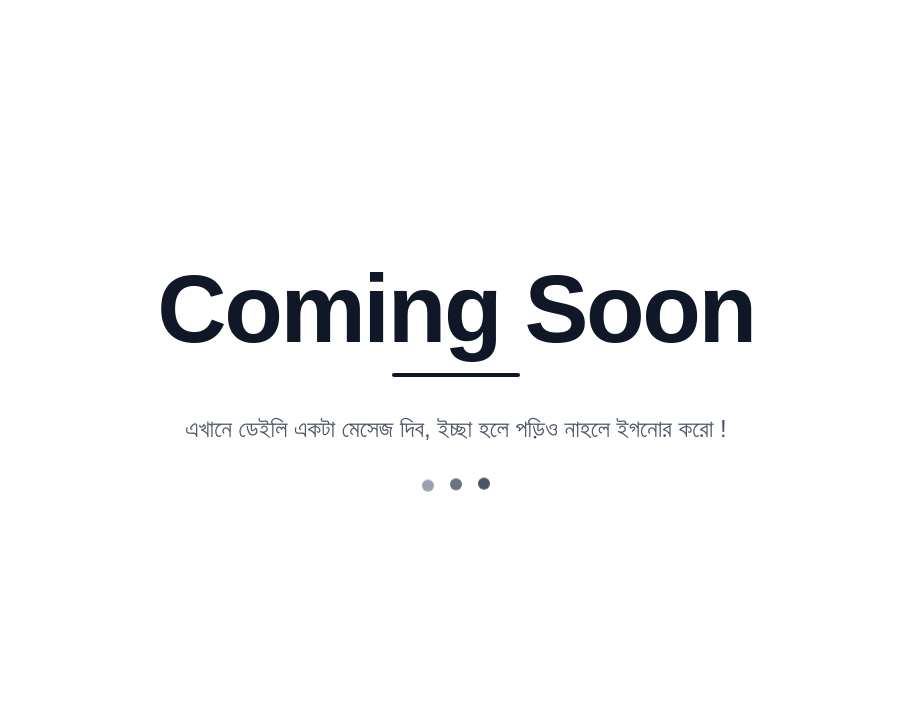
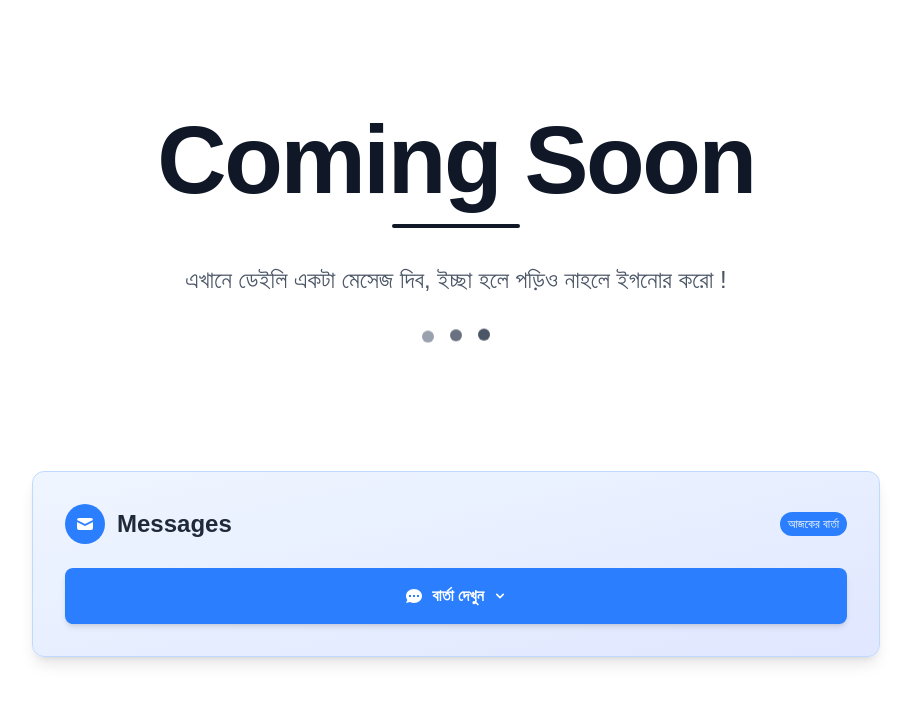
Before and after one commit to rahman-sohan/Penguine, a Next.js app: page / in a window 1280 px wide. Shown: the top 702 px of the page, without its empty margins (184-1095 px from the left). Built offline with nearby package versions, Linux system fonts and the light colour scheme.

Commit message:
feat: add daily message feature with Bengali date formatting

```diff
--- a/src/app/page.tsx
+++ b/src/app/page.tsx
@@ -1,6 +1,37 @@
+'use client';
+
+import { useState } from 'react';
+
 export default function Home() {
+  const [showMessages, setShowMessages] = useState(false);
+
+  // Get today's date in Bengali format
+  const getTodayInBengali = () => {
+    const today = new Date();
+    const bengaliMonths = [
+      'জানুয়ারি', 'ফেব্রুয়ারি', 'মার্চ', 'এপ্রিল', 'মে', 'জুন',
+      'জুলাই', 'আগস্ট', 'সেপ্টেম্বর', 'অক্টোবর', 'নভেম্বর', 'ডিসেম্বর'
+    ];
+    const bengaliNumerals = ['০', '১', '২', '৩', '৪', '৫', '৬', '৭', '৮', '৯'];
+
+    const day = today.getDate().toString().split('').map(d => bengaliNumerals[parseInt(d)]).join('');
+    const month = bengaliMonths[today.getMonth()];
+    const year = today.getFullYear().toString().split('').map(d => bengaliNumerals[parseInt(d)]).join('');
+
+    return `${month} ${day}, ${year}`;
+  };
+
+  // Today's message - only one message per day
+  const todayMessage = {
+    id: 1,
+    title: "আজকের বার্তা",
+    content: "জীবনের প্রতিটি মুহূর্ত একটি নতুন সুযোগ। আজকে নিজেকে আরও ভালো করার চেষ্টা করুন। প্রতিদিন একটু একটু এগিয়ে চলুন।",
+    date: getTodayInBengali()
+  };
+
   return (
-    <div className="min-h-screen bg-white flex items-center justify-center">
+    <div className="min-h-screen bg-white">
+      <div className="flex items-center justify-center pt-16 pb-8">
         <div className="text-center px-6 py-12">
           <div className="mb-8">
             <h1 className="text-6xl md:text-8xl font-bold text-gray-900 mb-4 tracking-tight">
@@ -10,7 +41,7 @@ export default function Home() {
           </div>
 
           <p className="text-xl md:text-2xl text-gray-600 mb-8 max-w-2xl mx-auto leading-relaxed">
-          এখানে ডেইলি একটা মেসেজ দিব, ইচ্ছা হলে পড়িও নাহলে ইগনোর করো !
+            এখানে ডেইলি একটা মেসেজ দিব, ইচ্ছা হলে পড়িও নাহলে ইগনোর করো !
           </p>
 
           <div className="flex justify-center space-x-4 mb-12">
@@ -26,5 +57,68 @@ export default function Home() {
           </div>
         </div>
       </div>
+
+      {/* Messages Card Section */}
+      <div className="max-w-4xl mx-auto px-6 pb-16">
+        <div className="bg-gradient-to-br from-blue-50 to-indigo-100 rounded-xl shadow-lg p-8 border border-blue-200">
+          <div className="flex items-center justify-between mb-6">
+            <div className="flex items-center space-x-3">
+              <div className="w-10 h-10 bg-blue-500 rounded-full flex items-center justify-center">
+                <svg className="w-5 h-5 text-white" fill="currentColor" viewBox="0 0 20 20">
+                  <path d="M2.003 5.884L10 9.882l7.997-3.998A2 2 0 0016 4H4a2 2 0 00-1.997 1.884z"></path>
+                  <path d="M18 8.118l-8 4-8-4V14a2 2 0 002 2h12a2 2 0 002-2V8.118z"></path>
+                </svg>
+              </div>
+              <div>
+                <h2 className="text-2xl font-bold text-gray-800">Messages</h2>
+              </div>
+            </div>
+            <div className="flex items-center space-x-2">
+              <span className="bg-blue-500 text-white text-xs px-2 py-1 rounded-full">
+                আজকের বার্তা
+              </span>
+            </div>
+          </div>
+
+          <button
+            onClick={() => setShowMessages(!showMessages)}
+            className="w-full bg-blue-500 hover:bg-blue-600 text-white font-semibold py-4 px-6 rounded-lg transition-all duration-200 shadow-md hover:shadow-lg transform hover:-translate-y-1 flex items-center justify-center space-x-2"
+          >
+            <svg className="w-5 h-5" fill="currentColor" viewBox="0 0 20 20">
+              <path fillRule="evenodd" d="M18 10c0 3.866-3.582 7-8 7a8.841 8.841 0 01-4.083-.98L2 17l1.338-3.123C2.493 12.767 2 11.434 2 10c0-3.866 3.582-7 8-7s8 3.134 8 7zM7 9H5v2h2V9zm8 0h-2v2h2V9zM9 9h2v2H9V9z" clipRule="evenodd"></path>
+            </svg>
+            <span>{showMessages ? 'বার্তা লুকান' : 'বার্তা দেখুন'}</span>
+            <svg
+              className={`w-4 h-4 transition-transform duration-200 ${showMessages ? 'rotate-180' : ''}`}
+              fill="currentColor"
+              viewBox="0 0 20 20"
+            >
+              <path fillRule="evenodd" d="M5.293 7.293a1 1 0 011.414 0L10 10.586l3.293-3.293a1 1 0 111.414 1.414l-4 4a1 1 0 01-1.414 0l-4-4a1 1 0 010-1.414z" clipRule="evenodd"></path>
+            </svg>
+          </button>
+
+          {/* Messages Display */}
+          {showMessages && (
+            <div className="mt-6 animate-in fade-in duration-300">
+              <div
+                className="bg-white rounded-lg p-6 shadow-sm border border-gray-200 hover:shadow-md transition-shadow duration-200"
+              >
+                <div className="flex items-start justify-between mb-3">
+                  <h3 className="text-lg font-semibold text-gray-800">{todayMessage.title}</h3>
+                  <span className="text-sm text-gray-500 bg-gray-100 px-2 py-1 rounded">
+                    {todayMessage.date}
+                  </span>
+                </div>
+                <p className="text-gray-700 leading-relaxed">{todayMessage.content}</p>
+              </div>
+
+              <div className="text-center pt-6">
+                <p className="text-gray-500 text-sm">কাল আবার নতুন বার্তা পাবেন...</p>
+              </div>
+            </div>
+          )}
+        </div>
+      </div>
+    </div>
   );
 }
```
Lines whose indentation alone changed are shown as unchanged.
